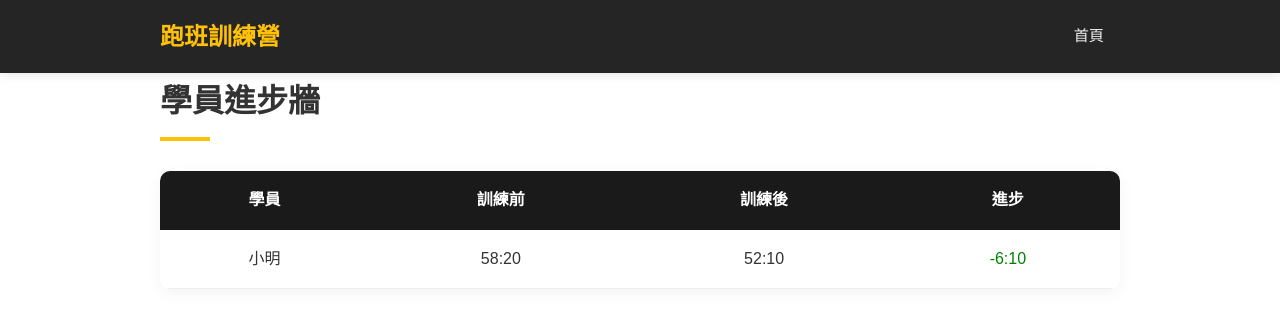
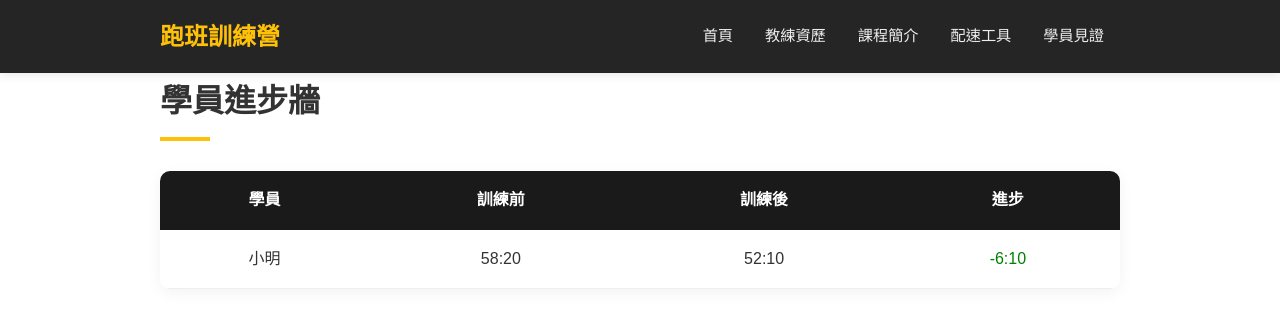
Before and after one commit to BJ-Yang/running-coach, a plain HTML site: page testimonials.html in a window 1280 px wide. Drawn offline with Linux system fonts and the light colour scheme.

Commit message:
add content width = device-width

```diff
--- a/testimonials.html
+++ b/testimonials.html
@@ -1,11 +1,21 @@
 <!DOCTYPE html>
 <html lang="zh-Hant">
 <head>
-    <meta charset="UTF-8"><title>學員見證</title>
+    <meta charset="UTF-8">
+    <meta name="viewport" content="width=device-width, initial-scale=1.0">
+    <title>學員見證</title>
     <link rel="stylesheet" href="style.css">
 </head>
 <body>
-    <nav><div class="container"><div class="logo">跑班訓練營</div><ul><li><a href="index.html">首頁</a></li></ul></div></nav>
+    <nav><div class="container"><div class="logo">跑班訓練營</div>
+        <ul>
+    <li><a href="index.html">首頁</a></li>
+    <li><a href="about.html">教練資歷</a></li>
+    <li><a href="courses.html">課程簡介</a></li>
+    <li><a href="tools.html">配速工具</a></li>
+    <li><a href="testimonials.html" class="active">學員見證</a></li>
+</ul>
+    </div></nav>
     <section class="container">
         <h2>學員進步牆</h2>
         <table>
```
